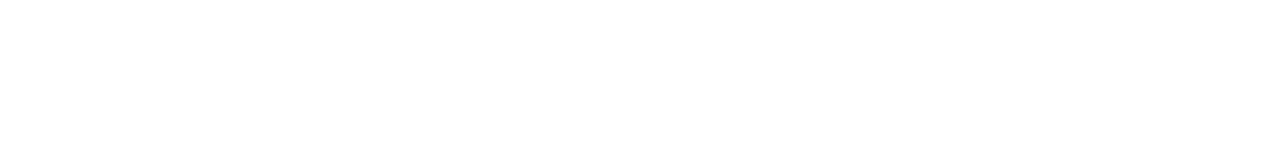
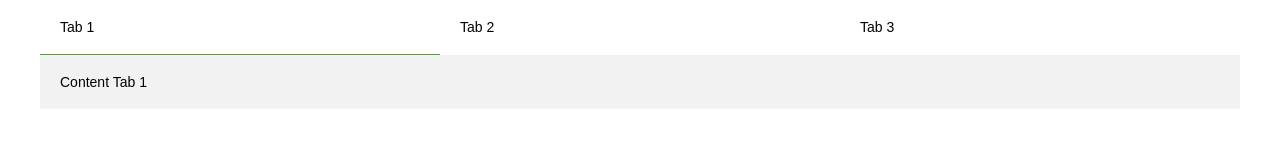
Before and after one commit to xanaxhhdt/Tabs-menu, a plain HTML site: page index.html in a window 1280 px wide. Drawn offline with Linux system fonts and the light colour scheme.

Commit message:
markup + tab styles

```diff
--- a/css/style.css
+++ b/css/style.css
@@ -0,0 +1,40 @@
+.wrapper {
+   max-width: 1200px;
+   margin: 0 auto;
+   font-family: Arial, Helvetica, sans-serif;
+}
+.tabs {
+}
+.tabs__nav {
+}
+.tabs-nav {
+   display: flex;
+   justify-content: space-between;
+}
+.tabs-nav__item {
+   flex: 1 0 auto;
+   padding: 20px;
+   border-bottom: 1px solid transparent;
+   cursor: pointer;
+}
+.tabs-nav__item.is-active {
+   border-color: #55a32a;
+}
+.is-active {
+}
+.tabs__content {
+}
+.tab {
+   display: none;
+}
+.tab.is-active {
+   display: block;
+   padding: 20px;
+   background-color: #f2f2f2;
+}
+.tab-1 {
+}
+.tab-2 {
+}
+.tab-3 {
+}
--- a/index.html
+++ b/index.html
@@ -11,7 +11,20 @@
    </head>
 
    <body>
-
+      <div class="wrapper">
+         <div class="tabs">
+            <div class="tabs__nav tabs-nav">
+               <div class="tabs-nav__item is-active" data-tab-name="tab-1">Tab 1</div>
+               <div class="tabs-nav__item" data-tab-name="tab-2">Tab 2</div>
+               <div class="tabs-nav__item" data-tab-name="tab-3">Tab 3</div>
+            </div>
+            <div class="tabs__content">
+               <div class="tab tab-1 is-active">Content Tab 1</div>
+               <div class="tab tab-2">Content Tab 2</div>
+               <div class="tab tab-3">Content Tab 3</div>
+            </div>
+         </div>
+      </div>
 
       <script src="js/script.js"></script>
    </body>
--- a/js/script.js
+++ b/js/script.js
@@ -1 +1,17 @@
 'use strict';
+
+const tab = function () {
+   let tabNav = document.querySelectorAll('.tabs-nav__item'),
+      tabContent = document.querySelectorAll('.tab'),
+      tabName;
+
+   tabNav.forEach(item => {
+      item.addEventListener('click', selectTavNav);
+   });
+
+   function selectTavNav() {
+      console.log(this);
+   }
+};
+
+tab();
```
